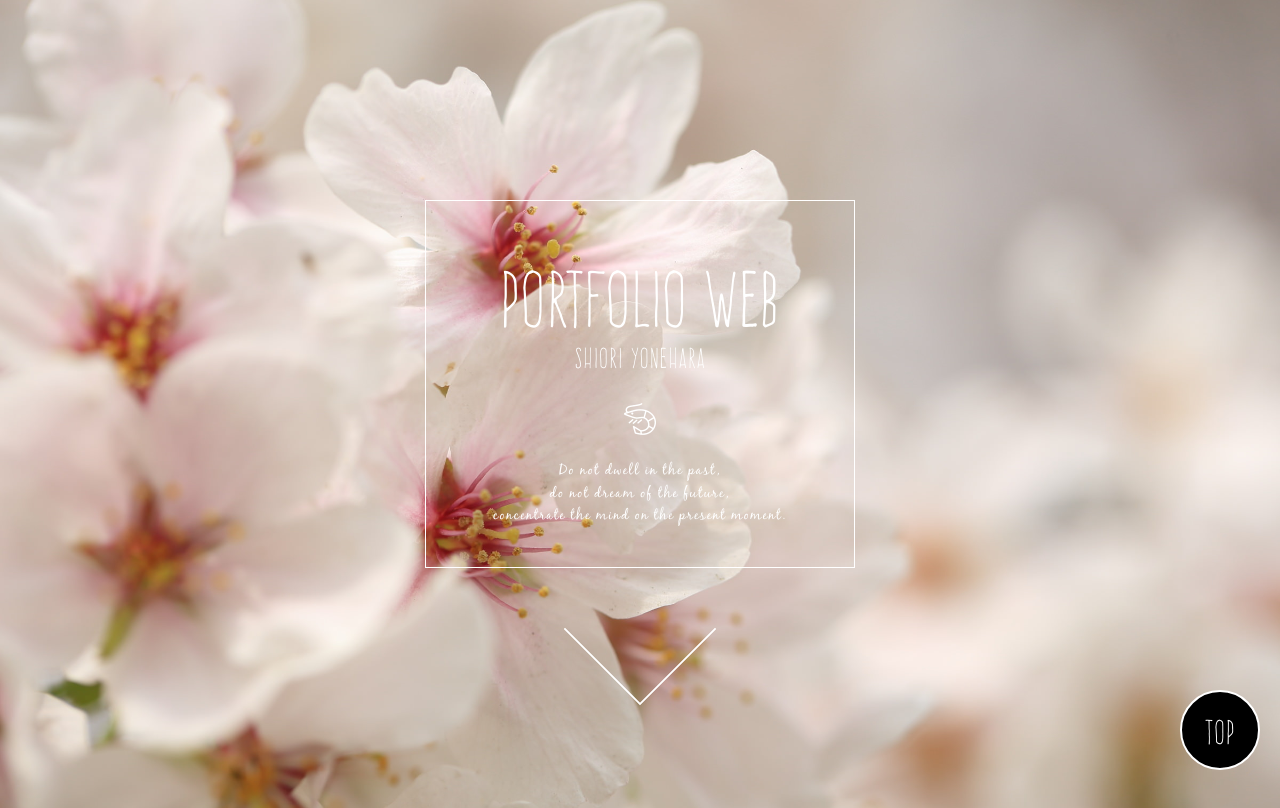
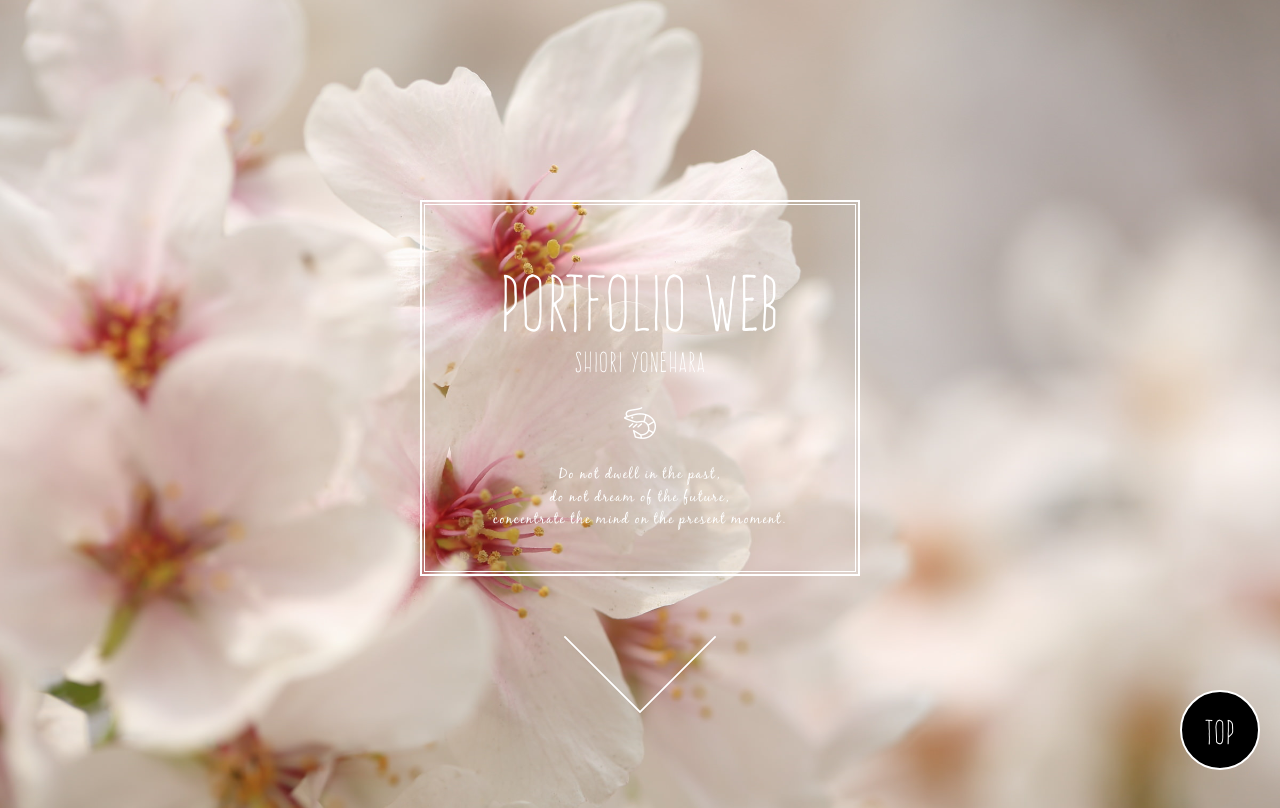
Before and after one commit to shioriyonehara/shioriyonehara.github.io, a plain HTML site: page index.html in a window 1280 px wide. Shown: the top 808 px of the page. Drawn offline with nearby package versions, Linux system fonts and the light colour scheme; files whose address does not match are found by name.

Commit message:
Rework site_ttl_area　　Change the line to double

```diff
--- a/css/index.css
+++ b/css/index.css
@@ -22,14 +22,20 @@ body {
 #site_ttl_area h1 {
   font-size: 5em;
 }
-.site_ttl {
-  width: 430px;
+#site_ttl_area .inner {
+  width: 440px;
   height: auto;
-  padding: 60px 40px 30px;
+  border: 2px solid #fff;
+  margin: 0 auto 60px;
+  padding: 2px;
+}
+#site_ttl_area .site_ttl {
+  width: 100%;
+  height: auto;
+  padding: 60px 0 30px;
   border: 1px solid #fff;
-  margin: 0 auto 60px;
 }
-.site_ttl img {
+#site_ttl_area .site_ttl img {
   width: 32px;
   height: 32px;
   margin: 15px 0 25px;
--- a/index.html
+++ b/index.html
@@ -22,10 +22,12 @@
 <section id="pages_index" class="wrapper">
 
   <section id="site_ttl_area">
-    <div class="site_ttl">
-      <h1 class="font_frente">PORTFOLIO WEB</h1><p class="fsz_18 font_frente">SHIORI YONEHARA</p>
-      <img src="img/icon_ebi.png" alt="">
-      <P class="font_blackjack">Do not dwell in the past,<br>do not dream of the future,<br>concentrate the mind on the present moment.</P>
+    <div class="inner">
+      <div class="site_ttl">
+        <h1 class="font_frente">PORTFOLIO WEB</h1><p class="fsz_18 font_frente">SHIORI YONEHARA</p>
+        <img src="img/icon_ebi.png" alt="">
+        <P class="font_blackjack">Do not dwell in the past,<br>do not dream of the future,<br>concentrate the mind on the present moment.</P>
+      </div>
     </div>
     <a class="link_arrow_w" href="#gnav_area"><img src="img/arrow_w.png" alt=""></a>
   </section><!-- //#site_ttl_area -->
```
